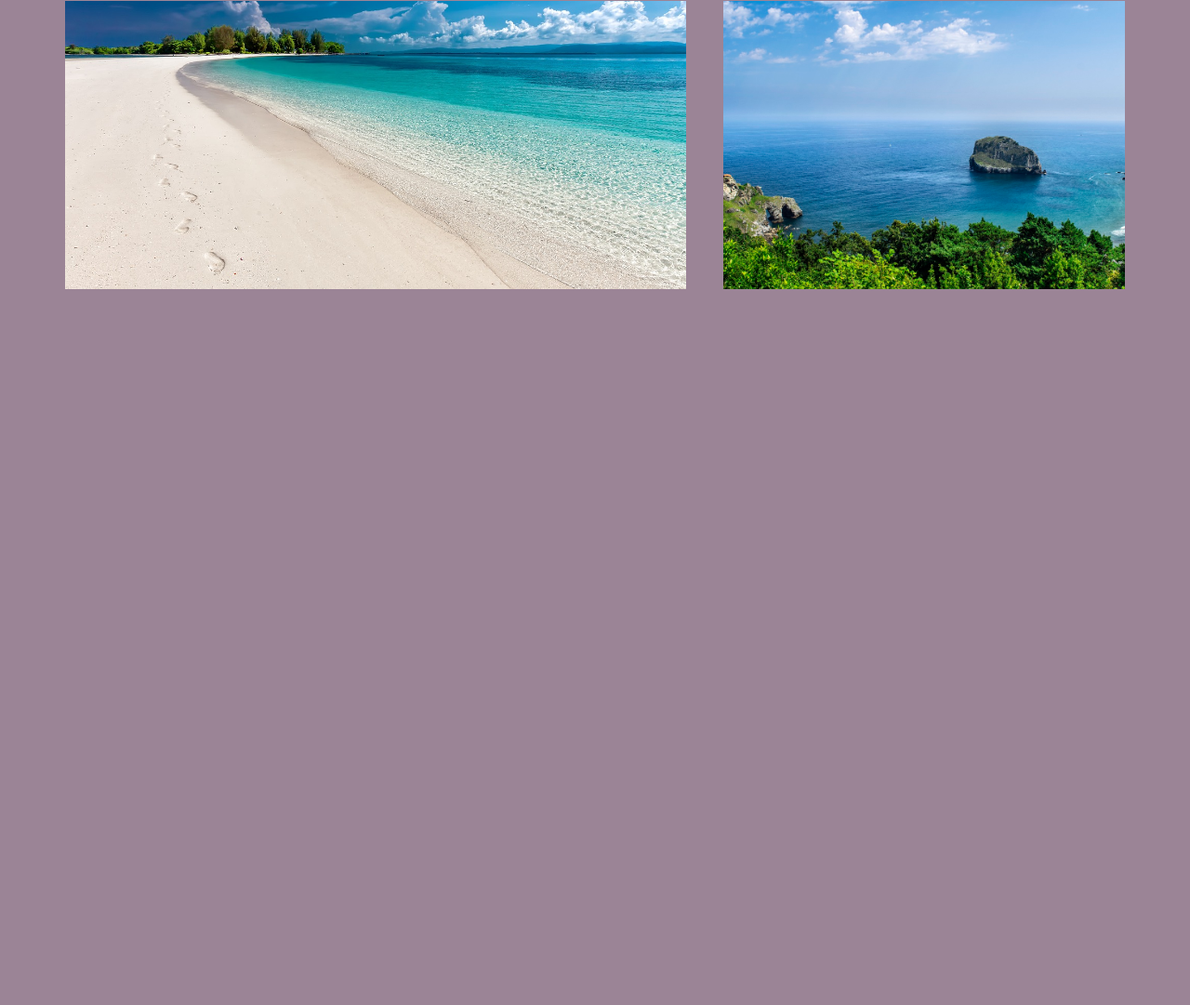
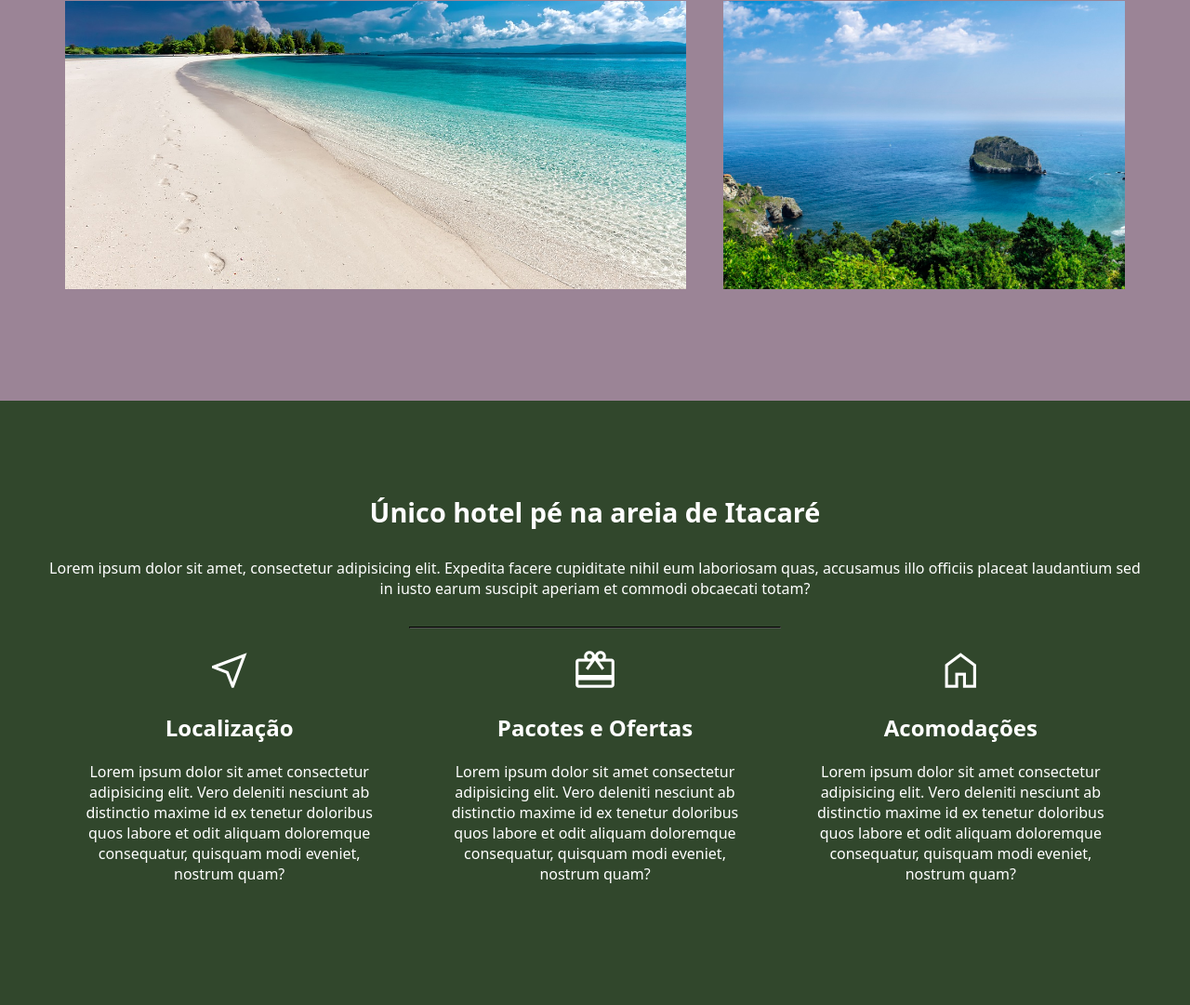
Before and after one commit to IvanFuziyama/grid-flexbox, a plain HTML site: page curso-flexbox-nodestudio/projeto/index.html in a window 1280 px wide. Shown: the part 1467-2548 px from the top of the page at 93% size. Before the commit the page ends 1898 px from the top, so only its background shows below. Drawn offline with nearby package versions, Linux system fonts and the light colour scheme.

Commit message:
dados feitos

```diff
--- a/curso-flexbox-nodestudio/projeto/estilo/style.css
+++ b/curso-flexbox-nodestudio/projeto/estilo/style.css
@@ -9,6 +9,7 @@
 body{
     background-color: #9B8496;
     height: 100vh;
+    color: white;
 }
 header#cabecalho{
     background-color: #9B8496;
@@ -19,7 +20,6 @@ header#cabecalho{
 }
 header a{
     text-decoration: none;
-    color: white;
     cursor: pointer;
     padding: 10px;
 }
@@ -27,8 +27,8 @@ ul#itens{
     display: flex;
     list-style: none;
 }
-li{padding: 10px 0 10px 0;}
-li a:hover{
+ul#itensli{padding: 10px 0 10px 0;}
+ul#itens li a:hover{
     background-color: whitesmoke;
     transition: 0.6s;
     border-radius: 10px;
@@ -42,7 +42,6 @@ section#inicio{
     background: url(../img/praia01.jpg) no-repeat;
     background-size: cover;
     min-height: 100vh;
-    color: white;
     display: flex;
     justify-content: center;
     align-items: center;
@@ -76,7 +75,6 @@ section#conheca-hotel{
     flex-direction: column;
     align-items: center;
     padding: 100px 50px;
-    color: white;
     text-align: center;
 }
 section#conheca-hotel h3{
@@ -113,9 +111,51 @@ li.large{
     flex: 1 1 60%;
 }
 
+section#carac{
+    display: flex;
+    flex-direction: column;
+    text-align: center;
+    align-items: center;
+    padding: 100px 50px;
+    background-color: #31472C;
+}
+section#carac h3{
+    font-size: 1.8rem;
+    margin-bottom: 30px;
+}
+section#carac p{
+    max-width: 1200px;
+    margin-bottom: 30px;
+}
+section#carac hr{
+    width: 400px;
+    height: 2px;
+    border-color: rgb(0, 0, 0);
+    margin-bottom: 20px;
+}
+section#carac ul.intro{
+    width: 100%;
+    display: flex;
+}
+section#carac ul.intro li{
+    padding: 0 30px;
+    text-align: center;
+    list-style: none;
+}
+section#carac span{
+    font-size: 50px;
+    margin-bottom: 20px;
+}
+section#carac h4{
+    font-size: 1.5rem;
+    margin-bottom: 20px;
+}
+
+
 @media (max-width: 700px){
     header{flex-direction: column;}
     header img{margin-bottom: 10px;}
     section#inicio h1{font-size: 2.5rem;}
     section#inicio h3{font-size: 1.5rem;}
+    section#carac .intro { flex-direction: column;}
 }
--- a/curso-flexbox-nodestudio/projeto/index.html
+++ b/curso-flexbox-nodestudio/projeto/index.html
@@ -37,6 +37,34 @@
                 <li class="small" style="background-image: url(img/vista04.jpg);"></li>
             </ul>
         </section>
+        <section id="carac">
+            <h3>Único hotel pé na areia de Itacaré</h3>
+            <p>Lorem ipsum dolor sit amet, consectetur adipisicing elit. Expedita facere cupiditate nihil eum laboriosam quas, accusamus illo officiis placeat laudantium sed in iusto earum suscipit aperiam et commodi obcaecati totam?</p>
+            <hr>
+            <ul class="intro">
+                <li>
+                    <span class="material-symbols-outlined">
+                        near_me
+                        </span>
+                        <h4>Localização</h4>
+                        <p>Lorem ipsum dolor sit amet consectetur adipisicing elit. Vero deleniti nesciunt ab distinctio maxime id ex tenetur doloribus quos labore et odit aliquam doloremque consequatur, quisquam modi eveniet, nostrum quam?</p>
+                </li>
+                <li>
+                    <span class="material-symbols-outlined">
+                        redeem
+                        </span>
+                        <h4>Pacotes e Ofertas</h4>
+                        <p>Lorem ipsum dolor sit amet consectetur adipisicing elit. Vero deleniti nesciunt ab distinctio maxime id ex tenetur doloribus quos labore et odit aliquam doloremque consequatur, quisquam modi eveniet, nostrum quam?</p>
+                </li>
+                <li>
+                    <span class="material-symbols-outlined">
+                        home
+                        </span>
+                        <h4>Acomodações</h4>
+                        <p>Lorem ipsum dolor sit amet consectetur adipisicing elit. Vero deleniti nesciunt ab distinctio maxime id ex tenetur doloribus quos labore et odit aliquam doloremque consequatur, quisquam modi eveniet, nostrum quam?</p>
+                </li>
+            </ul>
+        </section>
     </main>
 </body>
 </html>
```
